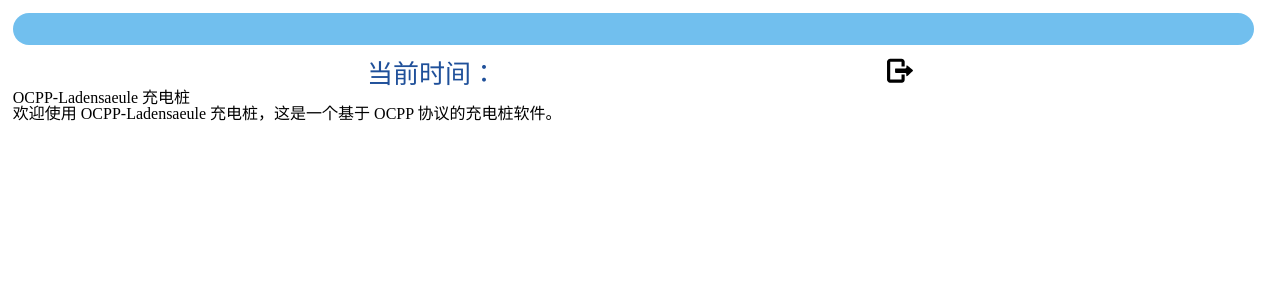
After one commit to Jf-JIN/ADP_Ladesaeule_OCPP, a Flask app: template python_script/sys_basis/Web_Server/templates/UserPage.html in a window 1280 px wide. The commit adds this page. Shown: the top 300 px of the page. Run offline with Flask 3, Linux system fonts and the light colour scheme; the template is opened without the code that fills it, so the values that code supplies are empty; some libraries are stand-ins or nearby versions.

Commit message:
新增网页文件

```diff
--- /dev/null
+++ b/python_script/sys_basis/Web_Server/static/css/home.css
@@ -0,0 +1,175 @@
+:root {
+    --primary_color: #4eafea;
+    --primary_hover_color: #ea502f;
+    --console_bg_color: #1A1A19;
+    --console_text_color: #dddddd;
+    --console_border_color: #4b4b4b;
+}
+
+
+body {
+    margin: 1vw 1vw;
+
+}
+
+/* #page_home {
+    display: none;
+} */
+#page_console {
+    display: none;
+}
+
+/* #page_image {
+    display: none;
+} */
+
+#sub_area {
+    width: 100%;
+    display: flex;
+}
+
+#div_current_time {
+    text-align: center;
+    color: #1F509A;
+    font: 26px Arial, sans-serif;
+}
+
+#span_current_time {
+    display: inline-block;
+    font-size: 32px;
+    width: 300px;
+    margin-left: 30px;
+}
+
+#logout{
+    margin-left:60px;
+    width: 26px;
+    height: 26px;
+    display: inline-block;
+}
+
+#logout svg {
+    width: 100%;
+    height: 100%;
+    cursor: pointer;
+}
+
+#title_selection_blank {
+    height: 5vh;
+}
+
+#title_selection {
+    position: fixed;
+    width: 97vw;
+    height: 4vh;
+    text-align: center;
+}
+
+#title_selection::before {
+    content: "";
+    position: absolute;
+    top: 0;
+    left: 0;
+    right: 0;
+    bottom: 0;
+    background-color: var(--primary_color);
+    opacity: 0.8;
+    z-index: -1;
+    border-radius: 2vh;
+}
+
+#title_selection ul {
+    margin: 0;
+    padding: 0 10vw;
+    list-style: none;
+    display: flex;
+    justify-content: space-between;
+}
+
+.title_item {
+    width: 20vw;
+    height: 4vh;
+    margin: 0px;
+    cursor: pointer;
+    color: #333;
+    font-family: Arial, Helvetica, sans-serif;
+    font-size: 26px;
+    font-weight: bold;
+    text-align: center;
+    line-height: 4vh;
+}
+
+.title_item:hover {
+    background-color: var(--primary_hover_color);
+    border: None;
+    border-radius: 2vh;
+}
+
+.title_selected {
+    background-color: var(--primary_hover_color);
+    border: None;
+    border-radius: 2vh;
+}
+
+.sub_console {
+    display: inline-block;
+    flex: 1;
+}
+
+
+.console_contain {
+    height: 20vh;
+    padding: 10px;
+    /* margin: 10px; */
+    background-color: var(--console_bg_color);
+    border: 5px solid var(--console_border_color);
+    border-radius: 10px;
+    color: var(--console_text_color);
+    font-family: Arial, Helvetica, sans-serif;
+    font-size: 20px;
+    overflow-y: auto;
+    white-space: pre-wrap;
+}
+
+.console_contain::-webkit-scrollbar {
+    width: 0.5vw;
+}
+
+.console_contain::-webkit-scrollbar-thumb {
+    background-color: var(--primary_color);
+    border-radius: 0.25vw;
+}
+
+.console_contain::-webkit-scrollbar-thumb:hover {
+    background-color: var(--primary_hover_color);
+    cursor: pointer;
+}
+
+.console_contain::-webkit-scrollbar-track {
+    background-color: transparent;
+    border: none;
+    border-radius: 0.25vw;
+}
+
+/* .display_base{
+    margin: 20px;
+} */
+
+.top_area .display_base {
+    height: 10vh;
+}
+
+.sub_area .display_base {
+    height: 30vh;
+}
+
+
+.console_block {
+    display: flex;
+    flex-direction: column;
+    gap: 10px;
+    margin: 10px;
+    padding: 10px;
+    border: 5px solid var(--console_border_color);
+    border-radius: 10px;
+}
--- /dev/null
+++ b/python_script/sys_basis/Web_Server/static/js/InOut.js
@@ -0,0 +1,16 @@
+
+const socket = io();
+
+socket.on('current_time', (data) => {
+    displayer = document.getElementById('span_current_time');
+    displayer.textContent = data;
+});
+
+socket.on('redirect_to_login', () => {
+    window.location.href = '/';
+});
+
+logout_button = document.getElementById('logout');
+logout_button.addEventListener('click', () => {
+    socket.emit('logout');
+})
--- /dev/null
+++ b/python_script/sys_basis/Web_Server/templates/UserPage.html
@@ -0,0 +1,34 @@
+<!DOCTYPE html>
+<html lang="en">
+
+<head>
+    <meta charset="utf-8">
+    <meta name="viewport" content="width=device-width, initial-scale=1.0">
+    <title>OCPP-Ladensäule 充电桩</title>
+    <link rel="stylesheet" href="./static/css/reset.css">
+    <link rel="stylesheet" href="./static/css/home.css">
+
+</head>
+
+<body>
+    <div id="title_selection">
+    </div>
+    <div id="title_selection_blank"></div>
+    <div id="div_current_time">当前时间：<span id="span_current_time"></span><div id="logout"><svg t="1734470275280" class="icon" viewBox="0 0 1042 1024" version="1.1" xmlns="http://www.w3.org/2000/svg" p-id="4265"
+        width="200" height="200">
+        <path
+            d="M581.632 697.344l126.976 0 0 194.56q0 33.792-10.24 58.88t-27.136 40.96-39.424 23.552-48.128 7.68l-452.608 0q-24.576 0-48.128-9.728t-41.472-27.136-29.184-40.96-11.264-52.224l0-706.56q0-24.576 11.776-47.104t30.208-39.936 40.96-28.16 45.056-10.752l449.536 0q26.624 0 50.176 11.776t41.472 29.696 28.16 40.448 10.24 44.032l0 188.416-126.976 0 1.024-195.584-452.608 0-1.024 713.728 452.608 0 0-195.584zM1021.952 505.856q37.888 30.72 2.048 60.416-20.48 15.36-44.544 37.888t-50.176 46.592-51.712 47.616-47.104 40.96q-23.552 18.432-40.448 18.432t-16.896-24.576q2.048-14.336 0.512-35.84t-1.536-36.864q0-17.408-12.288-21.504t-29.696-4.096l-40.96 0-62.464 0q-34.816 0-73.216-0.512t-73.216-0.512l-62.464 0-41.984 0q-8.192 0-17.92-1.536t-17.408-6.656-12.288-14.336-4.608-23.552q0-19.456-0.512-46.08t0.512-47.104q0-27.648 13.312-37.888t43.008-9.216l33.792 0 59.392 0q32.768 0 70.144 0.512t71.168 0.512l61.44 0 38.912 0q25.6 1.024 43.52-4.096t17.92-22.528q0-14.336 1.024-32.256t1.024-32.256q0-23.552 12.8-29.696t32.256 9.216q19.456 16.384 45.568 38.4t52.736 45.056 52.736 45.568 47.616 39.936z"
+            p-id="4266"></path></svg></div>
+    </div>
+    <div id="page_home">
+        <h1>OCPP-Ladensaeule 充电桩</h1>
+        <p>
+            欢迎使用 OCPP-Ladensaeule 充电桩，这是一个基于 OCPP 协议的充电桩软件。
+        </p>
+        <p>
+    </div>
+
+</body>
+<script src="https://cdn.socket.io/4.0.0/socket.io.min.js"></script>
+<script src="./static/js/InOut.js"></script>
+</html>
```
Also changed, not shown: python_script/sys_basis/Web_Server/static/css/login.css (added, +70 -0 lines), python_script/sys_basis/Web_Server/static/js/home.js (added, +63 -0 lines), python_script/sys_basis/Web_Server/templates/login.html (+29 -20 lines).
